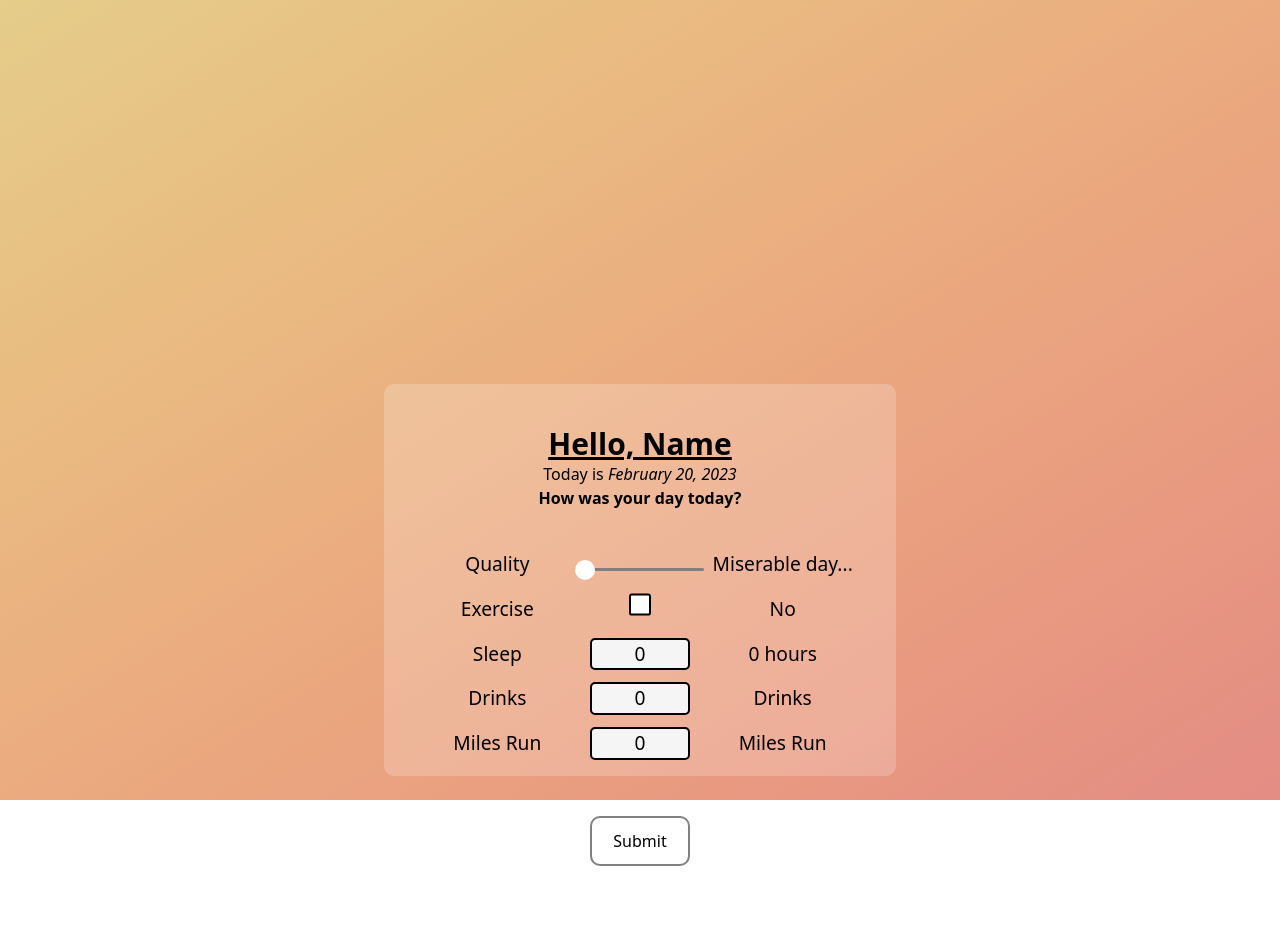
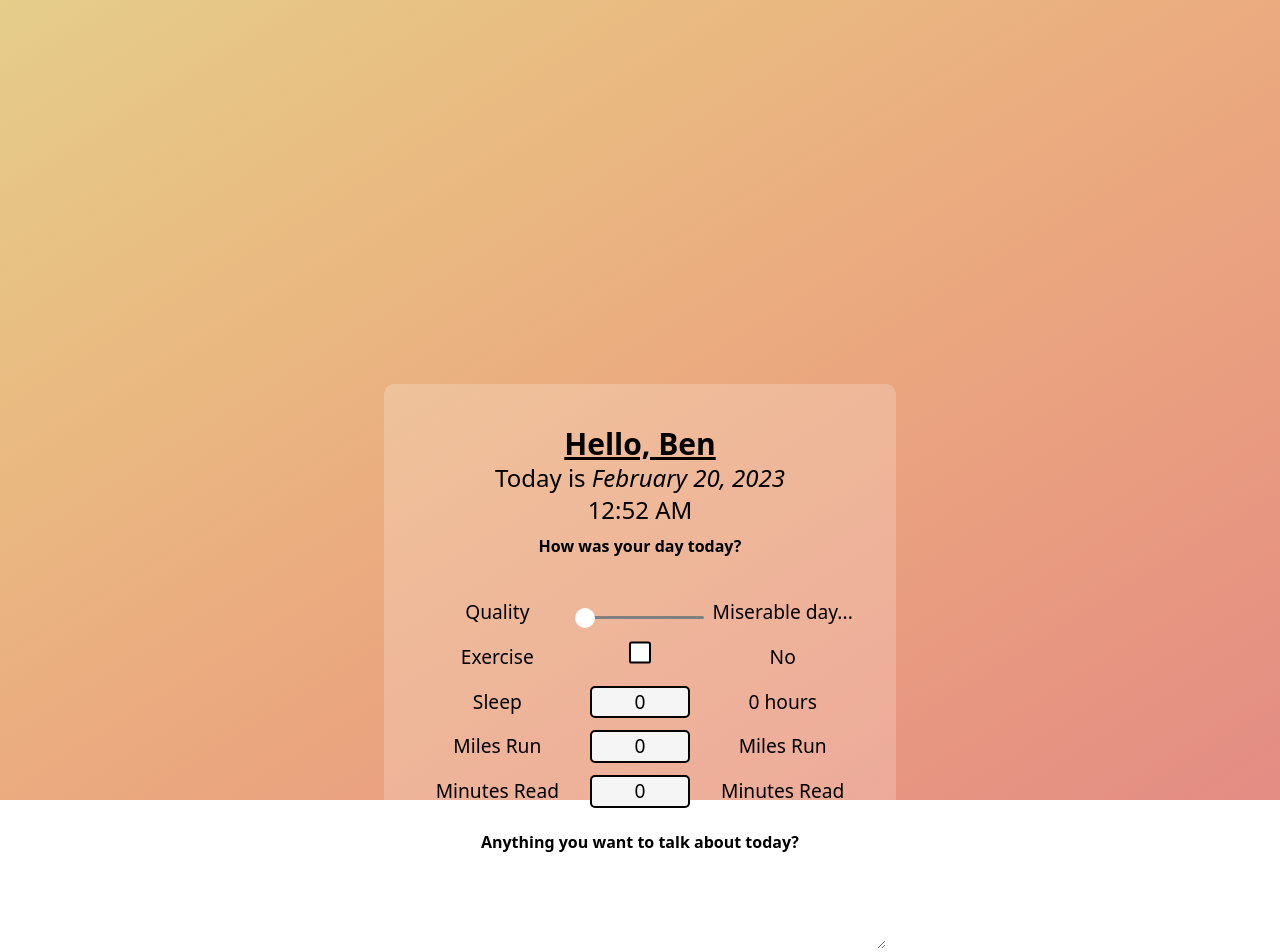
Before and after one commit to Pawtang/sunny-front, a React (Create React App) app in the folder Sunny/: page /day in a window 1280 px wide. Shown: the top 952 px of the page. Before the commit the page ends 866 px from the top, so only its background shows below. Built offline with nearby package versions, Linux system fonts and the light colour scheme.

Commit message:
Added journal text input

```diff
--- a/Sunny/src/components/Day.tsx
+++ b/Sunny/src/components/Day.tsx
@@ -9,30 +9,41 @@ const today = dayjs();
 const Day: FunctionComponent = () => {
   // const [dailyRating, setDailyRating] = useState(0);
 
+  const time = today.format("h:mm A");
+
   return (
     <div className="Day h-screen">
       <div className="container h-96 spacer"></div>
       <div className="journal max-w-lg mx-auto">
         <div className="container mx-auto p-4 mt-4 ">
           <div className="mx-auto ">
-            <h1 className="text-3xl font-bold underline center ">
-              Hello, Name
-            </h1>
-            <h2 className="center ">
+            <h1 className="text-3xl font-bold underline center ">Hello, Ben</h1>
+            <h2 className="center text-2xl">
               Today is <i>{today.format("MMMM DD, YYYY")}</i>
             </h2>
-            <h2 className="center">
+            <h2 className="center text-2xl">{time}</h2>
+            <h2 className="center mt-2">
               <b> How was your day today?</b>
             </h2>
           </div>
-          {/* <h2>{dailyRating}</h2> */}
         </div>
         <div className="rating-inputs container mx-auto mt-4 max-w-lg">
           <RangeRating value="Quality"></RangeRating>
           <BooleanRating value="Exercise"></BooleanRating>
           <NumberRating value="Sleep"></NumberRating>
-          <NumberRating value="Drinks"></NumberRating>
           <NumberRating value="Miles Run"></NumberRating>
+          <NumberRating value="Minutes Read"></NumberRating>
+        </div>
+        <div className="freetext center mt-4">
+          <label htmlFor="journal-entry">
+            <b>Anything you want to talk about today?</b>
+          </label>
+          <textarea
+            className="mt-2 bg-white/50 peer block min-h-3  w-full rounded border-0 py-[0.32rem] px-3 leading-[1.6] outline-none transition-all duration-200 ease-linear focus:placeholder:opacity-100 data-[te-input-state-active]:placeholder:opacity-100 motion-reduce:transition-none dark:text-neutral-200 dark:placeholder:text-neutral-200 [&:not([data-te-input-placeholder-active])]:placeholder:opacity-0 "
+            id="journal-entry"
+            rows={3}
+            placeholder="Tell me about your day"
+          ></textarea>
         </div>
       </div>
       <div className="container submit mx-auto flex flex-col items-center m-10">
--- a/Sunny/src/styles/App.css
+++ b/Sunny/src/styles/App.css
@@ -113,7 +113,7 @@ input[type="number"] {
   background-color: rgba(255, 255, 255, 0.2);
   padding: 10px;
   outline: solid 0px rgba(255, 255, 255, 0.4);
-  transition: all 0.3s;
+  transition: all 1s;
   /* Later, the gradient color should change with the time of the day */
 }
 
```
